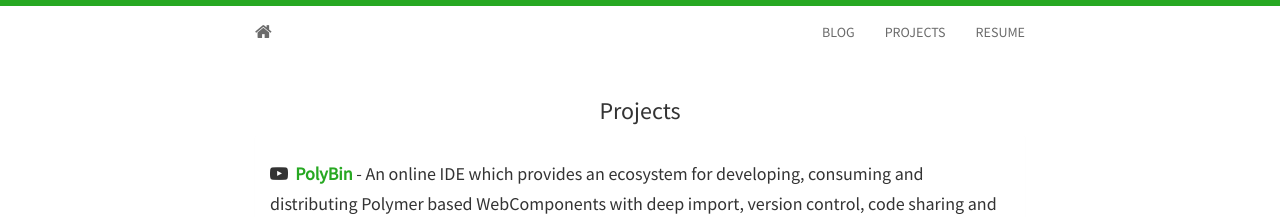
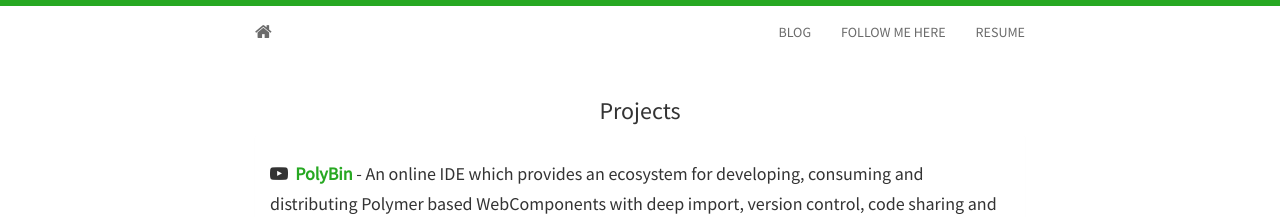
Before and after one commit to gauravsinghbisen/gauravsinghbisen.github.io, a Jekyll site: the page built from projects.html, in a window 1280 px wide. Shown: the top 217 px of the page. Built offline with Jekyll 4.4.1, drawn with Linux system fonts in a browser that asks for light colours; nearby versions of some CDN libraries.

Commit message:
Update header.html

```diff
--- a/_includes/header.html
+++ b/_includes/header.html
@@ -12,7 +12,7 @@
           href="{{ site.baseurl }}/blog.html"
           {% endif %}
           >BLOG</a></li>
-        <li><a href="{{ site.baseurl }}/projects.html">PROJECTS</a></li>
+        <li><a href="https://www.instagram.com/{{ site.instagram }}">FOLLOW ME HERE</a></li>
         <li><a href="{{ site.baseurl }}/resume">RESUME</a></li>
       </ul>
     </div>
```
